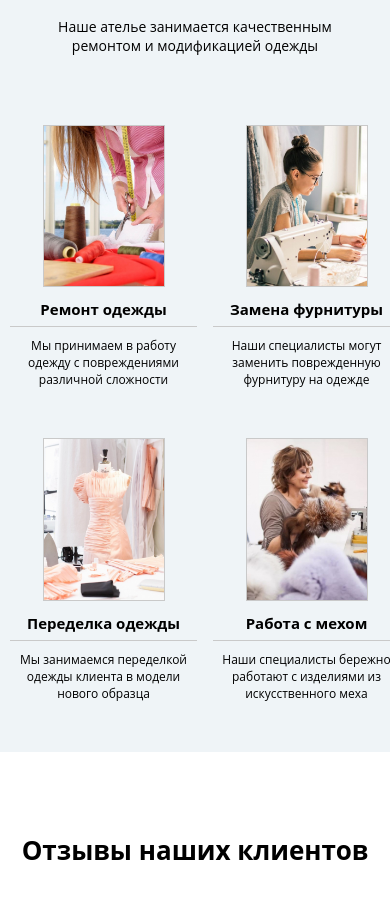
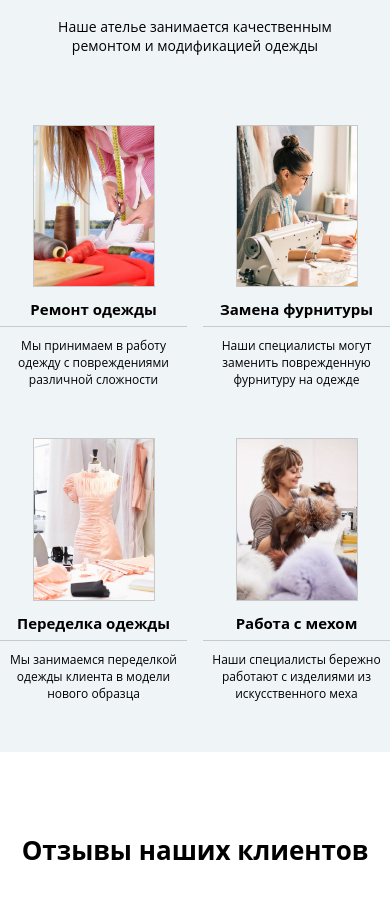
Before and after one commit to BonKir132/atelie, a plain HTML site: page index.html in a window 390 px wide. Shown: the part 1770-2669 px from the top of the page. Drawn offline with Linux system fonts and the light colour scheme.

Commit message:
Update style.css

```diff
--- a/source/styles/style.css
+++ b/source/styles/style.css
@@ -607,7 +607,7 @@ address {
     /* Services */
     .services-list {
         margin-bottom: 0px;
-        padding-inline: 10px;
+        padding-inline: 0px;
     }
 
 
```
